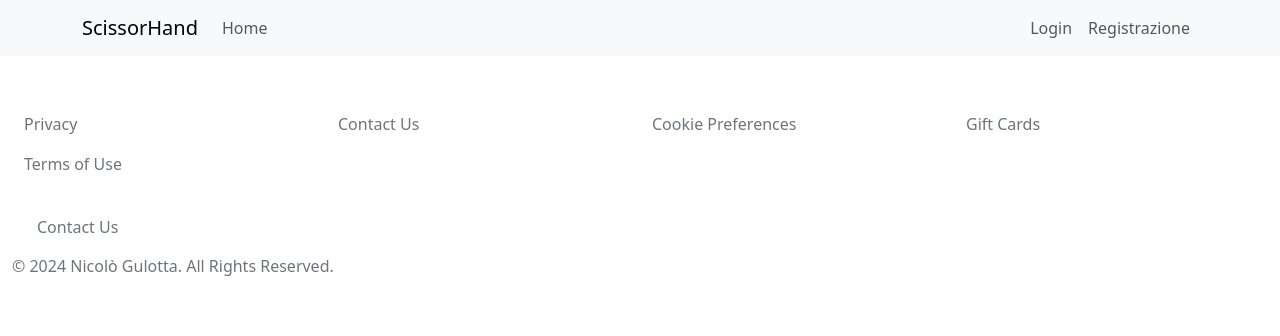
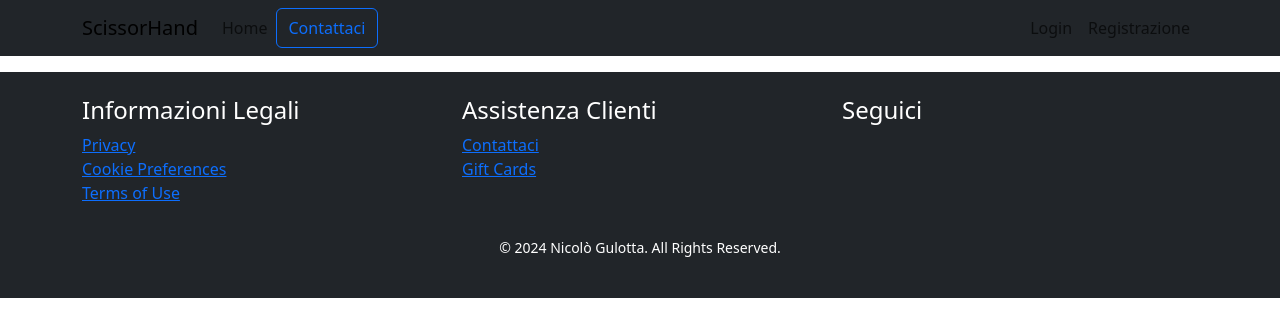
Before and after one commit to NicoloGulotta/Capstone, a React (Create React App) app in the folder fe/: page /auth/profile in a window 1280 px wide. Shown: the top 336 px of the page. Built offline with nearby package versions, Linux system fonts and the light colour scheme.

Commit message:
Aggiunto un pò di style

```diff
--- a/fe/src/App.js
+++ b/fe/src/App.js
@@ -70,7 +70,7 @@ function App() {
             </Routes>
           )}
         </Container>
-        <Footer />
+        <Footer style={{ marginTop: "auto" }} />
       </AuthProvider>
     </BrowserRouter>
   );
--- a/fe/src/components/layout/Footer.jsx
+++ b/fe/src/components/layout/Footer.jsx
@@ -10,75 +10,32 @@ const Footer = () => {
     const handleMessageChange = (e) => setMessage(e.target.value);
 
     return (
-        <footer className="d-flex justify-content-center py-0" style={{ color: 'lightgray' }}>
-            <div className="container-fluid row">
-                <div className="row my-3">
-                    <div className="row mb-2 justify-content-start">
-                        <i className="fa-brands fa-square-facebook col-auto px-2 text-secondary"></i>
-                        <i className="fa-brands fa-instagram col-auto px-2 text-secondary"></i>
-                        <i className="fa-brands fa-twitter col-auto px-2 text-secondary"></i>
-                        <i className="fa-brands fa-youtube col-auto px-2 text-secondary"></i>
+        <footer className="bg-dark text-white py-4">
+            <div className="container">
+                <div className="row">
+                    <div className="col-md-4">
+                        <h4>Informazioni Legali</h4>
+                        <ul className="list-unstyled">
+                            <li><a href="#">Privacy</a></li>
+                            <li><a href="#">Cookie Preferences</a></li>
+                            <li><a href="#">Terms of Use</a></li>
+                        </ul>
+                    </div>
+                    <div className="col-md-4">
+                        <h4>Assistenza Clienti</h4>
+                        <ul className="list-unstyled">
+                            <li><a href="#">Contattaci</a></li>
+                            <li><a href="#">Gift Cards</a></li>
+                        </ul>
+                    </div>
+                    <div className="col-md-4">
+                        <h4>Seguici</h4>
+                        {/* Icone Social più grandi e visibili */}
                     </div>
                 </div>
-                {['Privacy', 'Contact Us'].map((item, index) => (
-                    <div className="col-3" key={index}>
-                        <ul className="p-0 mb-2">
-                            <li className="list-group-item border-none mb-3 text-secondary">{item}</li>
-                        </ul>
-                    </div>
-                ))}
-                {['Cookie Preferences'].map((item, index) => (
-                    <div className="col-3" key={index}>
-                        <ul className="p-0 mb-2">
-                            <li className="list-group-item border-none mb-3 text-secondary">{item}</li>
-                        </ul>
-                    </div>
-                ))}
-                {['Gift Cards', 'Terms of Use'].map((item, index) => (
-                    <div className="col-3" key={index}>
-                        <ul className="p-0 mb-2">
-                            <li className="list-group-item border-none mb-3 text-secondary">{item}</li>
-                        </ul>
-                    </div>
-                ))}
-                <div className="col-12 my-2">
-                    <button
-                        type="button"
-                        className="btn rounded-0 border-white my-2 text-secondary"
-                        onClick={handleModalToggle}
-                    >
-                        Contact Us
-                    </button>
-                    {modalOpen && (
-                        <div className="modal fade show" style={{ display: 'block' }} tabIndex="-1" aria-labelledby="exampleModalLabel" aria-hidden="true">
-                            <div className="modal-dialog">
-                                <div className="modal-content">
-                                    <div className="modal-header">
-                                        <h1 className="modal-title fs-5" id="exampleModalLabel">New message</h1>
-                                        <button type="button" className="btn-close" onClick={handleModalToggle} aria-label="Close"></button>
-                                    </div>
-                                    <div className="modal-body">
-                                        <form>
-                                            <div className="mb-3">
-                                                <label htmlFor="recipient-name" className="col-form-label">Inserisci email:</label>
-                                                <input type="text" className="form-control" id="recipient-name" value={email} onChange={handleEmailChange} />
-                                            </div>
-                                            <div className="mb-3">
-                                                <label htmlFor="message-text" className="col-form-label">Message:</label>
-                                                <textarea className="form-control" id="message-text" value={message} onChange={handleMessageChange}></textarea>
-                                            </div>
-                                        </form>
-                                    </div>
-                                    <div className="modal-footer">
-                                        <button type="button" className="btn btn-secondary" onClick={handleModalToggle}>Close</button>
-                                        <button type="button" className="btn btn-primary">Send message</button>
-                                    </div>
-                                </div>
-                            </div>
-                        </div>
-                    )}
-                    <div className="row text-secondary">
-                        © 2024 Nicolò Gulotta. All Rights Reserved.
+                <div className="row mt-3">
+                    <div className="col-12 text-center">
+                        <p className="small">&copy; 2024 Nicolò Gulotta. All Rights Reserved.</p>
                     </div>
                 </div>
             </div>
--- a/fe/src/components/layout/GoogleAuth.jsx
+++ b/fe/src/components/layout/GoogleAuth.jsx
@@ -3,7 +3,8 @@ import { Button } from 'react-bootstrap'
 export default function GoogleAuth() {
     const hendlegoogleAuth = () => {
         const str = "http://localhost:3001/auth/googlelogin";
-
+        localStorage.getItem("token");
+        localStorage.getItem("user");
         window.open(str, "_self")
     };
     return (
--- a/fe/src/components/layout/Navbar.jsx
+++ b/fe/src/components/layout/Navbar.jsx
@@ -1,13 +1,16 @@
-import React, { useContext } from "react";
-import { Container, Navbar, Nav, Image, Dropdown } from "react-bootstrap";
+import React, { useContext, useState } from "react";
+import { Container, Navbar, Nav, Image, Dropdown, Button, Modal } from "react-bootstrap";
 import { Link } from "react-router-dom";
 import { AuthContext } from "../../context/AuthContext";
 
 function MyNavbar({ onLogout }) {
     const { isAuthenticated, user } = useContext(AuthContext);
+    const [showModal, setShowModal] = useState(false);
 
+    const handleClose = () => setShowModal(false);
+    const handleShow = () => setShowModal(true);
     return (
-        <Navbar bg="light" expand="lg" className="mb-3">
+        <Navbar bg="dark" expand="lg" className="mb-3">
             <Container>
                 {/* Brand/Logo */}
                 <Navbar.Brand as={Link} to="/">
@@ -30,6 +33,26 @@ function MyNavbar({ onLogout }) {
                                 Crea Post
                             </Nav.Link>
                         )} */}
+                        <Button variant="outline-primary" onClick={handleShow}>
+                            Contattaci
+                        </Button>
+
+                        <Modal show={showModal} onHide={handleClose}>
+                            <Modal.Header closeButton>
+                                <Modal.Title>Contattaci</Modal.Title>
+                            </Modal.Header>
+                            <Modal.Body>
+                                <p>
+                                    Puoi contattarci al numero di telefono 123-456-7890 o all'indirizzo email info@hairsalon.com.
+                                </p>
+                            </Modal.Body>
+                            <Modal.Footer>
+                                <Button variant="secondary" onClick={handleClose}>
+                                    Chiudi
+                                </Button>
+                            </Modal.Footer>
+                        </Modal>
+
                     </Nav>
 
                     <Nav>
@@ -79,7 +102,7 @@ function MyNavbar({ onLogout }) {
                     </Nav>
                 </Navbar.Collapse>
             </Container>
-        </Navbar>
+        </Navbar >
     );
 }
 
--- /dev/null
+++ b/fe/src/styles/App.css
@@ -0,0 +1,3 @@
+footer {
+  margin-top: auto; /* Spinge il footer in fondo */
+}
--- /dev/null
+++ b/fe/src/styles/PostDetails.css
@@ -0,0 +1,11 @@
+.card-details {
+  width: 70%;
+  margin: 0 auto;
+  padding: 20px;
+}
+.card-img-top {
+  object-fit: fill;
+
+  width: 100%;
+  height: 600px; /* Imposta l'altezza desiderata per il contenitore dell'immagine */
+}
--- a/fe/src/styles/index.css
+++ b/fe/src/styles/index.css
@@ -16,3 +16,6 @@
 }
 
 /* Aggiungi altri stili per altri componenti come necessario */
+footer {
+  margin-top: auto; /* Spinge il footer in fondo */
+}
```
Also changed, not shown: fe/src/pages/PostDetails.jsx (+30 -12 lines), fe/src/App.css (added).
